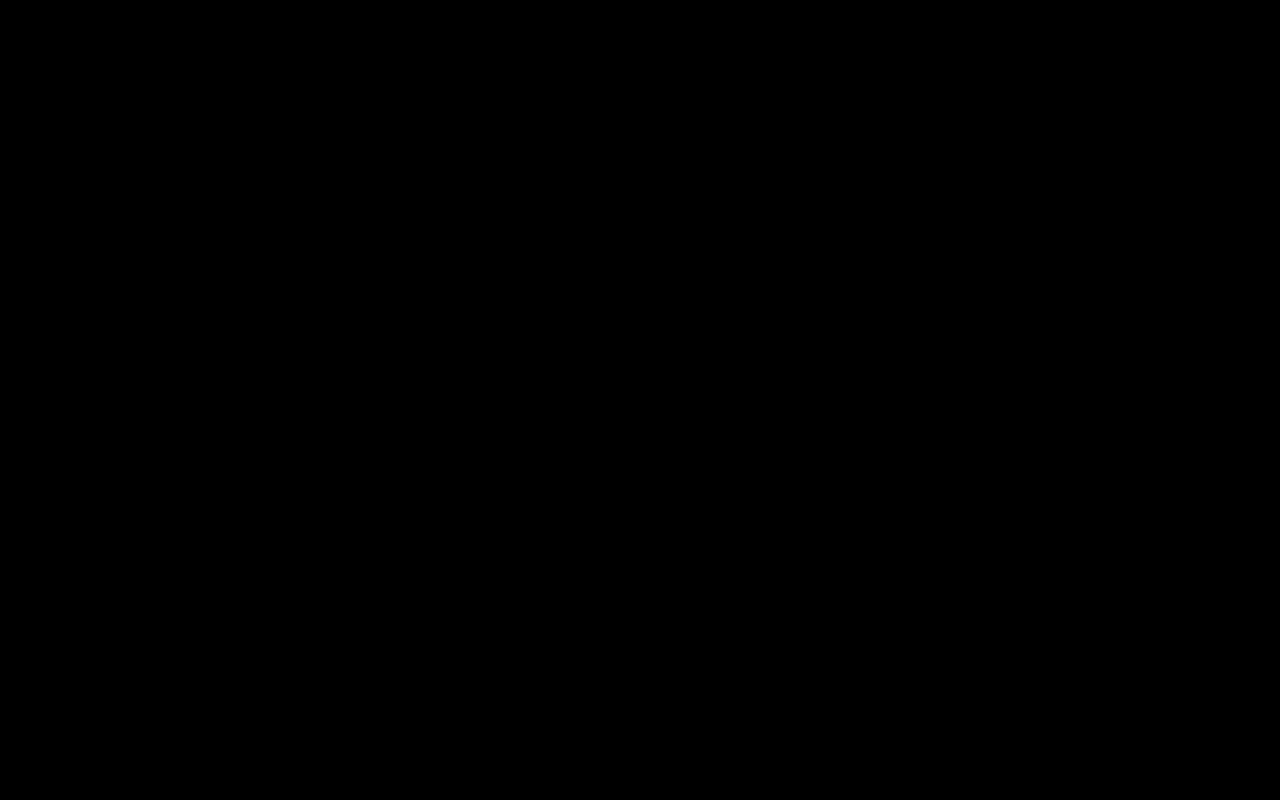
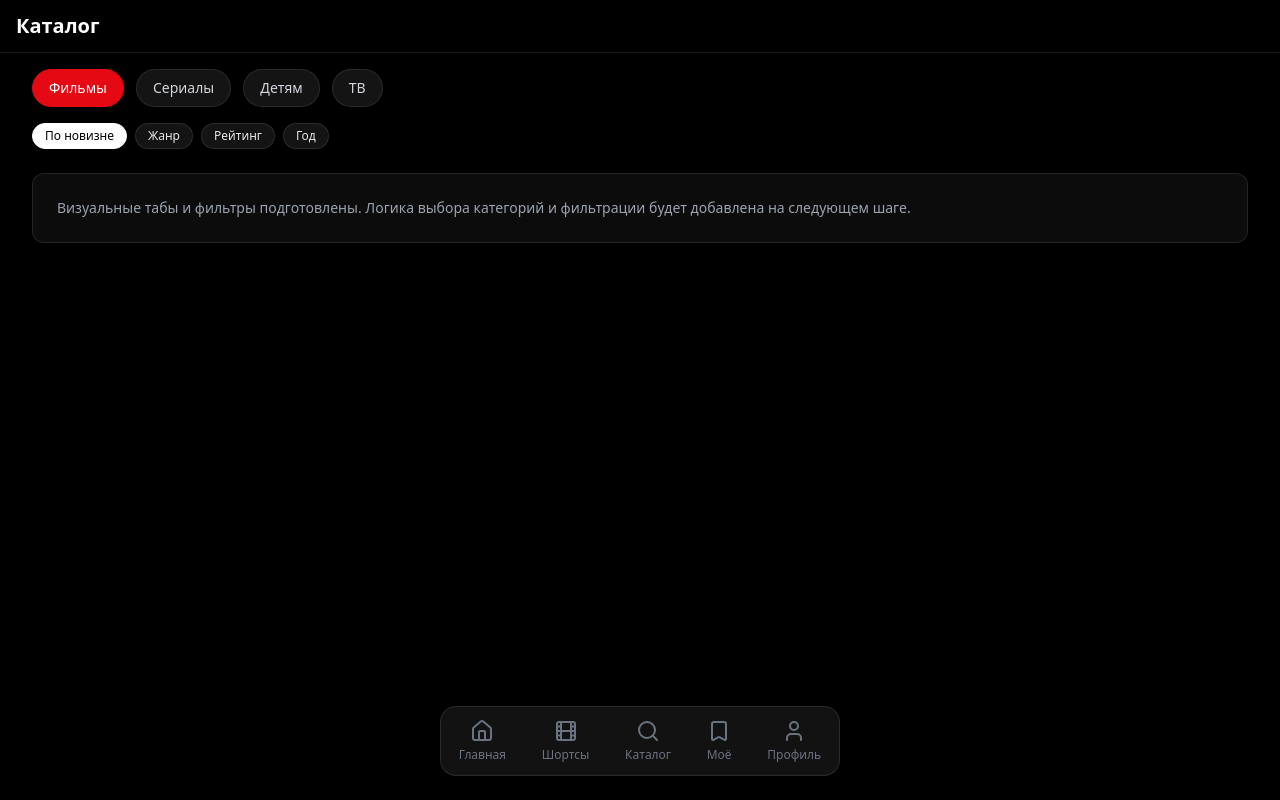
Before and after one commit to AvgProd/darkcase-mvp, a React (Vite) app: page /catalog in a window 1280 px wide. Before the commit this address had no page. Built offline with nearby package versions, Linux system fonts and the light colour scheme.

Commit message:
feat: Implement case deletion in AdminPage, including file removal from Storage

```diff
--- a/src/App.tsx
+++ b/src/App.tsx
@@ -3,11 +3,12 @@ import { BrowserRouter, Routes, Route } from 'react-router-dom'
 import AppLayout from './components/layout/AppLayout'
 import HomePage from './pages/HomePage'
 import ShortsPage from './pages/ShortsPage'
-import SearchPage from './pages/SearchPage'
+import CatalogPage from './pages/CatalogPage'
 import ProfilePage from './pages/ProfilePage'
 import CasePage from './pages/CasePage'
 import AdminPage from './pages/AdminPage'
 import { TelegramInitializer } from './components/TelegramInitializer'
+import MyContentPage from './pages/MyContentPage'
 
 export default function App() {
   return (
@@ -18,7 +19,8 @@ export default function App() {
           <Route path="/" element={<AppLayout />}>
             <Route index element={<HomePage />} />
             <Route path="shorts" element={<ShortsPage />} />
-            <Route path="search" element={<SearchPage />} />
+            <Route path="catalog" element={<CatalogPage />} />
+            <Route path="my" element={<MyContentPage />} />
             <Route path="profile" element={<ProfilePage />} />
             <Route path="case/:id" element={<CasePage />} />
           </Route>
--- a/src/components/layout/BottomNav.tsx
+++ b/src/components/layout/BottomNav.tsx
@@ -1,6 +1,6 @@
 import React from 'react'
 import { NavLink } from 'react-router-dom'
-import { Home, Film, Search, User } from 'lucide-react'
+import { Home, Film, Search, User, Bookmark } from 'lucide-react'
 import clsx from 'clsx'
 import { useT } from '../../hooks/useTranslation'
 
@@ -39,7 +39,16 @@ export default function BottomNav() {
           }
         >
           <Search className={iconBase} />
-          <span className={labelBase}>{t.nav.search}</span>
+          <span className={labelBase}>{t.nav.catalog ?? t.nav.search}</span>
+        </NavLink>
+        <NavLink
+          to="/my"
+          className={({ isActive }) =>
+            clsx(itemBase, isActive ? 'text-brand-red' : 'text-gray-500')
+          }
+        >
+          <Bookmark className={iconBase} />
+          <span className={labelBase}>{t.nav.my ?? 'Моё'}</span>
         </NavLink>
         <NavLink
           to="/profile"
--- a/src/locale/ru.ts
+++ b/src/locale/ru.ts
@@ -5,6 +5,8 @@ export const ru = {
     search: 'Поиск',
     profile: 'Профиль',
     logout: 'Выход',
+    catalog: 'Каталог',
+    my: 'Моё',
   },
   common: {
     play_now: 'Смотреть сейчас',
--- /dev/null
+++ b/src/pages/CatalogPage.tsx
@@ -0,0 +1,72 @@
+import React, { useState } from 'react'
+import { useT } from '../hooks/useTranslation'
+
+export default function CatalogPage() {
+  const t = useT()
+  const [activeTab, setActiveTab] = useState<'movies' | 'series' | 'kids' | 'tv'>('movies')
+  const [activeFilter, setActiveFilter] = useState<'newest' | 'genre' | 'rating' | 'year' | null>('newest')
+
+  const tabBtn = (key: 'movies' | 'series' | 'kids' | 'tv', label: string) => (
+    <button
+      key={key}
+      onClick={() => setActiveTab(key)}
+      className={
+        'px-4 py-2 rounded-full text-sm border ' +
+        (activeTab === key
+          ? 'bg-brand-red text-white border-brand-red'
+          : 'bg-brand-dark text-gray-300 border-white/10 hover:bg-brand-dark/80')
+      }
+    >
+      {label}
+    </button>
+  )
+
+  const chipBtn = (key: 'newest' | 'genre' | 'rating' | 'year', label: string) => (
+    <button
+      key={key}
+      onClick={() => setActiveFilter(activeFilter === key ? null : key)}
+      className={
+        'px-3 py-1 rounded-full text-xs border ' +
+        (activeFilter === key
+          ? 'bg-white text-black border-white'
+          : 'bg-brand-dark text-gray-200 border-white/10 hover:bg-brand-dark/80')
+      }
+    >
+      {label}
+    </button>
+  )
+
+  return (
+    <div className="min-h-screen w-full bg-brand-black text-white pb-24">
+      <header className="sticky top-0 z-20 bg-brand-black/80 backdrop-blur px-4 py-3 border-b border-white/10">
+        <h1 className="text-xl font-bold">Каталог</h1>
+      </header>
+
+      <section className="px-4 md:px-8 mt-4">
+        <div className="flex items-center gap-3 overflow-x-auto scrollbar-hide">
+          {tabBtn('movies', 'Фильмы')}
+          {tabBtn('series', 'Сериалы')}
+          {tabBtn('kids', 'Детям')}
+          {tabBtn('tv', 'ТВ')}
+        </div>
+      </section>
+
+      <section className="px-4 md:px-8 mt-4">
+        <div className="flex items-center gap-2 overflow-x-auto scrollbar-hide">
+          {chipBtn('newest', 'По новизне')}
+          {chipBtn('genre', 'Жанр')}
+          {chipBtn('rating', 'Рейтинг')}
+          {chipBtn('year', 'Год')}
+        </div>
+      </section>
+
+      <main className="px-4 md:px-8 mt-6">
+        <div className="rounded-xl bg-brand-dark/60 border border-white/10 p-6">
+          <p className="text-sm text-gray-400">
+            Визуальные табы и фильтры подготовлены. Логика выбора категорий и фильтрации будет добавлена на следующем шаге.
+          </p>
+        </div>
+      </main>
+    </div>
+  )
+}
--- /dev/null
+++ b/src/pages/MyContentPage.tsx
@@ -0,0 +1,11 @@
+import React from 'react'
+import { useT } from '../hooks/useTranslation'
+
+export default function MyContentPage() {
+  const t = useT()
+  return (
+    <div className="min-h-screen w-full bg-brand-black text-white pb-24 flex items-center justify-center">
+      <h1 className="text-xl font-bold">Мой контент</h1>
+    </div>
+  )
+}
--- a/src/pages/SearchPage.tsx
+++ /dev/null
@@ -1,98 +0,0 @@
-import React, { useState } from 'react'
-import { Search as SearchIcon, Frown } from 'lucide-react'
-import { Link } from 'react-router-dom'
-import { supabase } from '../lib/supabase'
-import type { Case } from '../types/Case'
-import { useT } from '../hooks/useTranslation'
-
-export default function SearchPage() {
-  const t = useT()
-  const [query, setQuery] = useState('')
-  const [results, setResults] = useState<Case[]>([])
-
-  const handleSearch = async (q: string) => {
-    const value = q.trim()
-    if (!value) {
-      setResults([])
-      return
-    }
-    const { data, error } = await supabase
-      .from('cases')
-      .select('*')
-      .ilike('title', `%${value}%`)
-    if (!error && data) {
-      setResults(data as Case[])
-    } else {
-      setResults([])
-    }
-  }
-
-  const showEmpty = query.trim().length > 0 && results.length === 0
-  const showTop = query.trim().length === 0
-
-  return (
-    <div className="min-h-screen w-full bg-brand-black text-white pb-24">
-      <div className="sticky top-0 z-20 bg-brand-black px-4 py-3 border-b border-white/10">
-        <div className="relative">
-          <SearchIcon className="absolute left-3 top-1/2 -translate-y-1/2 w-5 h-5 text-gray-400" />
-          <input
-            value={query}
-            onChange={(e) => {
-              const v = e.target.value
-              setQuery(v)
-              handleSearch(v)
-            }}
-            placeholder={t.search.placeholder}
-            className="w-full rounded-md bg-brand-dark text-white placeholder-gray-400 pl-10 pr-3 py-2 outline-none border border-white/10 focus:border-white/20"
-          />
-        </div>
-      </div>
-
-      {showTop && (
-        <div className="px-4 py-4">
-          <h3 className="text-sm text-gray-400">{t.search.top_genres}</h3>
-          <div className="mt-3 flex flex-wrap gap-2">
-            {t.search.genres.map((g) => (
-              <span
-                key={g}
-                className="inline-flex items-center px-3 py-1 rounded-full bg-brand-dark text-gray-200 text-xs border border-white/10"
-              >
-                {g}
-              </span>
-            ))}
-          </div>
-        </div>
-      )}
-
-      {!showTop && !showEmpty && (
-        <div className="px-4 py-4">
-          <div className="grid grid-cols-2 sm:grid-cols-3 lg:grid-cols-4 gap-4">
-            {results.map((c) => (
-              <Link key={c.id} to={`/case/${c.id}`} className="group">
-                <div className="relative w-full rounded-md overflow-hidden bg-brand-dark border border-white/10">
-                  <div className="pb-[150%]" />
-                  <img
-                    src={c.image}
-                    alt={c.title}
-                    className="absolute inset-0 w-full h-full object-cover"
-                  />
-                  <div className="absolute inset-0 bg-gradient-to-t from-black/60 to-transparent opacity-0 group-hover:opacity-100 transition" />
-                </div>
-                <p className="mt-2 text-sm text-gray-200 truncate">{c.title}</p>
-              </Link>
-            ))}
-          </div>
-        </div>
-      )}
-
-      {showEmpty && (
-        <div className="w-full flex items-center justify-center py-24">
-          <div className="flex items-center gap-3 text-gray-400">
-            <Frown className="w-6 h-6" />
-            <span>{t.common.not_found}</span>
-          </div>
-        </div>
-      )}
-    </div>
-  )
-}
```
